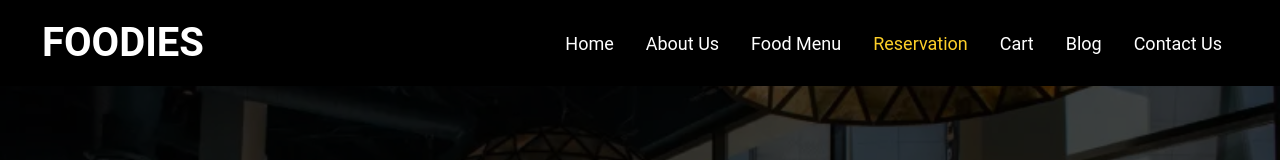
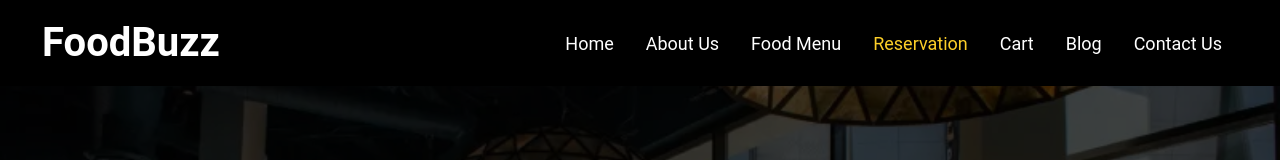
Before and after one commit to Nisha-13/Food-Website, a plain HTML site: page Reservation.html in a window 1280 px wide. Shown: the top 160 px of the page. Drawn offline with nearby package versions, Linux system fonts and the light colour scheme.

Commit message:
Update Reservation.html

```diff
--- a/Reservation.html
+++ b/Reservation.html
@@ -18,7 +18,7 @@
     <!-- Nav-Section -->
         <nav class="navbar navbar-expand-lg navbar-light">
             <div class="container-fluid">
-                <a class="navbar-brand fw-bold fs-1" href="#">FOODIES</a>
+                <a class="navbar-brand fw-bold fs-1" href="#">FoodBuzz</a>
                 <button class="navbar-toggler" type="button" data-bs-toggle="collapse"
                     data-bs-target="#navbarSupportedContent" aria-controls="navbarSupportedContent"
                     aria-expanded="false" aria-label="Toggle navigation">
@@ -348,4 +348,5 @@
     <script src="Assets/Js/index.js"></script>
 
 </body>
+
 </html>
```
